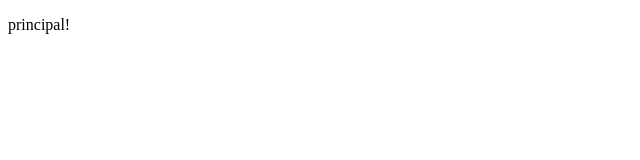
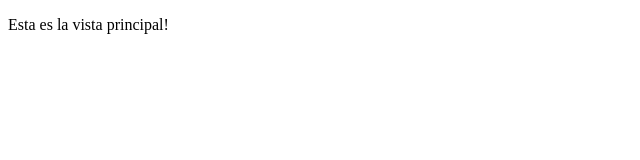
Before and after one commit to RuenesMarcelo/nuevaera, an Angular app: page / in a window 1280 px wide. Shown: the top 160 px of the page, without its empty margins (0-640 px from the left). Built offline with nearby package versions, Linux system fonts and the light colour scheme.

Commit message:
Se cambia ligeramente el mensaje plantilla de la pagina principal

```diff
--- a/src/app/Domains/principal/principal.component.html
+++ b/src/app/Domains/principal/principal.component.html
@@ -1,2 +1,2 @@
 
-<p>principal!</p>
+<p>Esta es la vista principal!</p>
```
